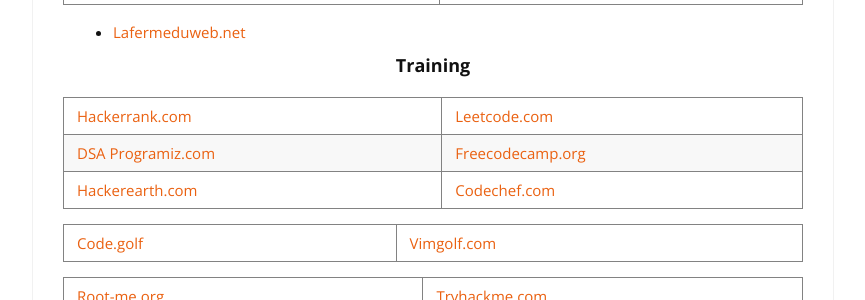
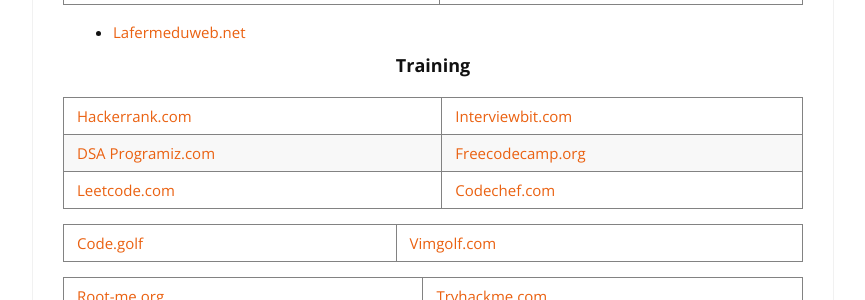
Before and after one commit to cylmat/cylmat.github.io, a Jekyll site: the page built from _pages/USEFUL.md, in a window 1280 px wide and 900 px high, scrolled down 476 px. Shown: the part 154-454 px from the top of the window, without its empty margins (207-1072 px from the left). Built offline with Jekyll 4.4.1, drawn with Linux system fonts in a browser that asks for light colours; nearby versions of some CDN libraries.

Commit message:
Update USEFUL.md

```diff
--- a/_pages/USEFUL.md
+++ b/_pages/USEFUL.md
@@ -24,9 +24,9 @@
 
 ### <center>Training</center>
 
-|[Hackerrank.com](https://www.hackerrank.com)|[Leetcode.com](https://leetcode.com/explore)|
+|[Hackerrank.com](https://www.hackerrank.com)|[Interviewbit.com](https://www.interviewbit.com)|
 |[DSA Programiz.com](https://www.programiz.com/dsa)|[Freecodecamp.org](https://www.freecodecamp.org/learn)|
-|[Hackerearth.com](https://www.hackerearth.com)|[Codechef.com](https://www.codechef.com)|
+|[Leetcode.com](https://leetcode.com/explore)|[Codechef.com](https://www.codechef.com)|
 
 |[Code.golf](https://code.golf)|[Vimgolf.com](https://www.vimgolf.com)|
 
```
